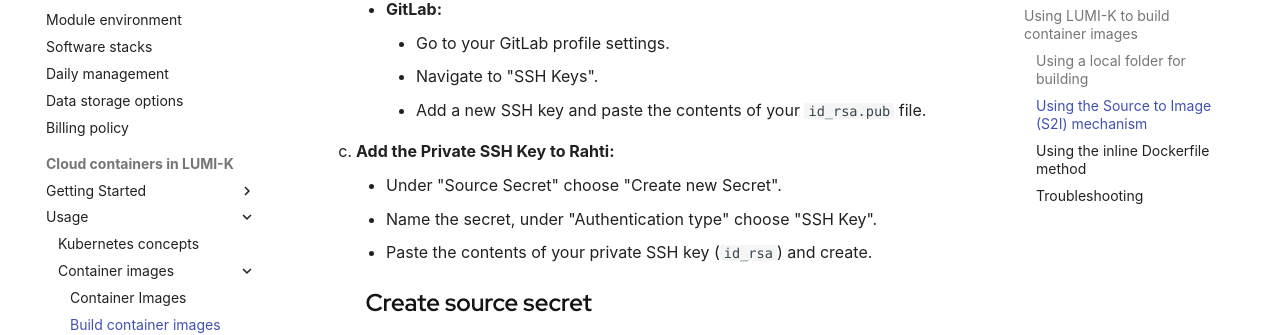
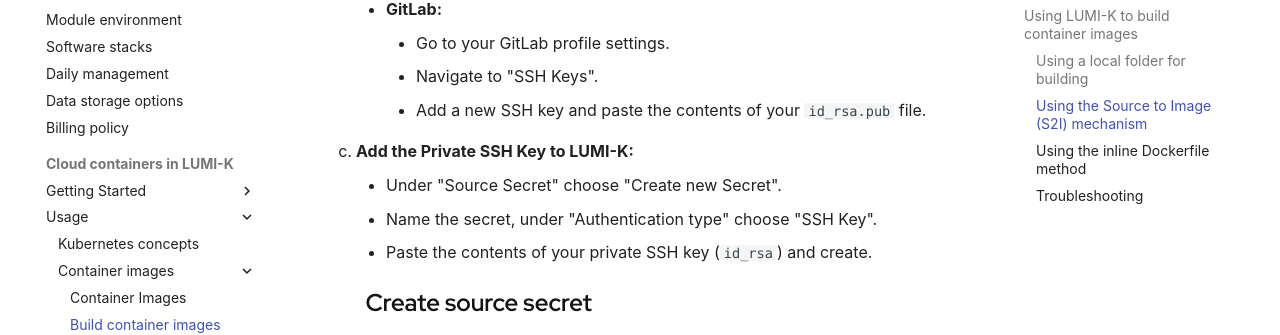
Before and after one commit to Lumi-supercomputer/lumi-userguide, an MkDocs documentation site: the page built from docs/compute/lumi-k/02_usage/02_container_images/01_creating_images.md, in a window 1280 px wide and 900 px high, scrolled down 6295 px. Shown: the part 119-454 px from the top of the window. Built offline with MkDocs 1.6.1 and Material for MkDocs 9.7.7, drawn with Linux system fonts in a browser that asks for light colours.

Commit message:
Remove typo

```diff
--- a/docs/compute/lumi-k/02_usage/02_container_images/01_creating_images.md
+++ b/docs/compute/lumi-k/02_usage/02_container_images/01_creating_images.md
@@ -227,7 +227,7 @@
             - Navigate to "SSH Keys".
             - Add a new SSH key and paste the contents of your `id_rsa.pub` file.
 
-     3. **Add the Private SSH Key to Rahti:**
+     3. **Add the Private SSH Key to LUMI-K:**
          - Under "Source Secret" choose "Create new Secret".
          - Name the secret, under "Authentication type" choose "SSH Key".
          - Paste the contents of your private SSH key (`id_rsa`) and create.
```
